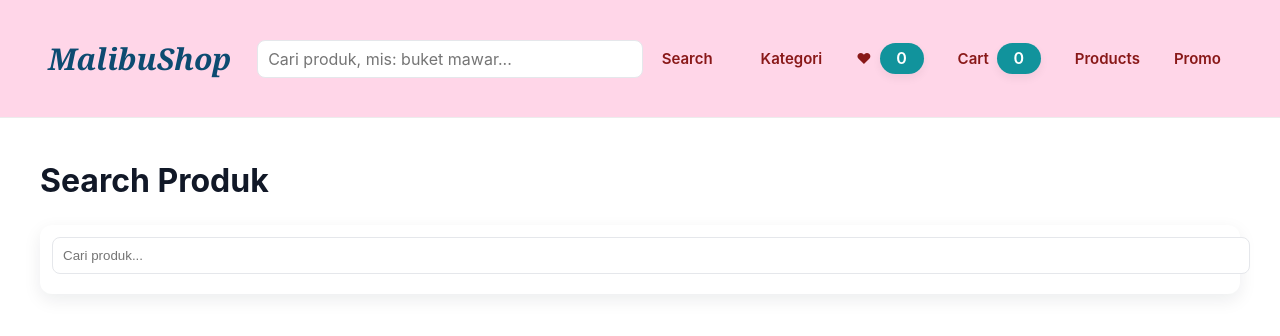
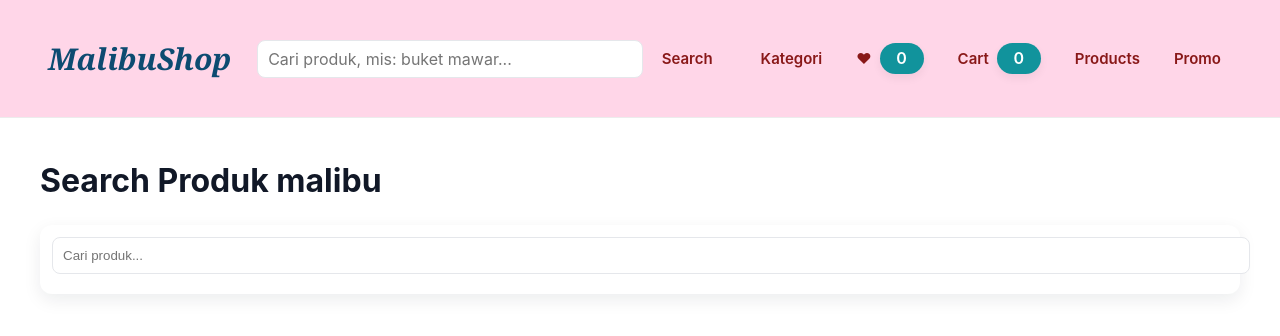
Before and after one commit to szyeee/UTS-FrontEnd, a website: page search.html in a window 1280 px wide. Drawn offline with Linux system fonts and the light colour scheme.

Commit message:
Penambahan Search

```diff
--- a/search.html
+++ b/search.html
@@ -2,7 +2,7 @@
 <html lang="id"><head><meta charset="utf-8"><meta name="viewport" content="width=device-width,initial-scale=1"><title>Search — MalibuShop</title><link rel="stylesheet" href="assets/css/ecommerce.css"></head><body>
 <div id="header-placeholder"></div>
 <div class="container" style="padding-top:18px">
-  <h1>Search Produk</h1>
+  <h1>Search Produk malibu </h1>
   <div class="card" style="padding:12px;">
     <input id="search-input" placeholder="Cari produk..." style="width:100%;padding:10px;border-radius:8px;border:1px solid #e5e7eb">
     <div id="suggestions" style="margin-top:8px"></div>
```
